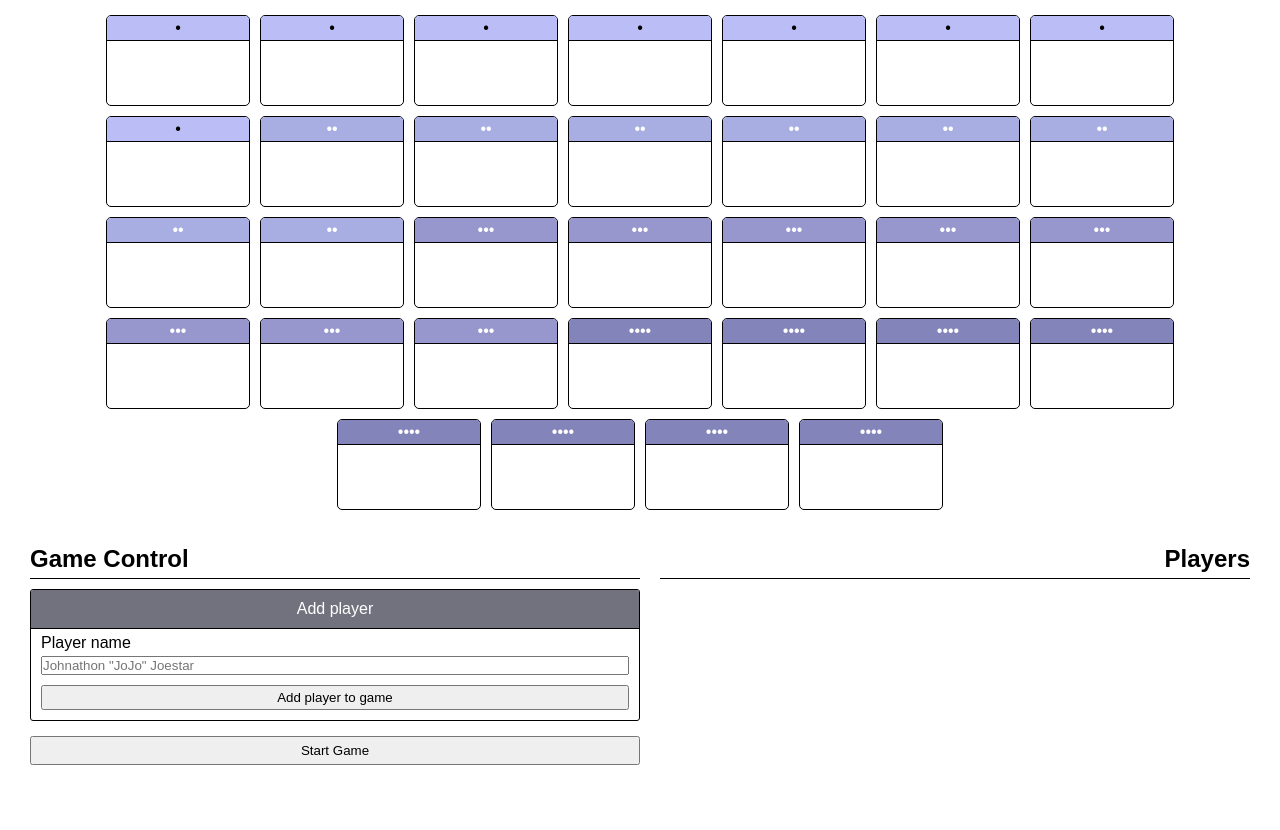
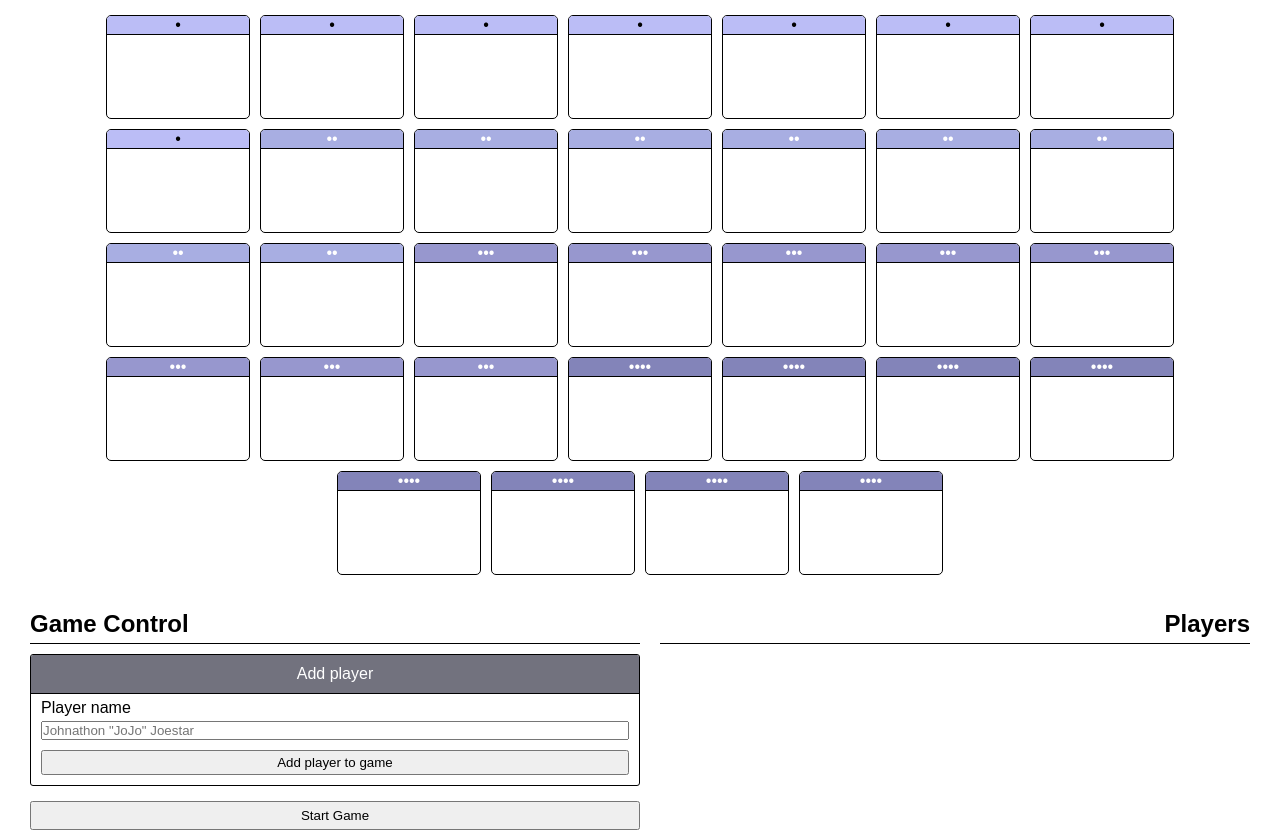
Before and after one commit to TheDerek/plunder-the-sea, a React app: page / in a window 1280 px wide. Shown: the part 92-922 px from the top of the page. Before the commit the page ends 857 px from the top, so only its background shows below. Built offline with nearby package versions, Linux system fonts and the light colour scheme.

Commit message:
Fixes and player aligning

```diff
--- a/src/index.css
+++ b/src/index.css
@@ -32,13 +32,14 @@ header {
   border-radius: 5px;
   min-width: 9em;
   vertical-align: middle;
-  min-height: 4em;
+  min-height: 6.5em;
+  max-height: 6.5em;
   overflow: hidden;
+  height: 100%;
 }
 
 .chip-level {
   border-bottom: solid black 1px;
-  padding: 3px;
   text-align: center;
 }
 
@@ -68,14 +69,20 @@ header {
 }
 
 .chip-player {
-  min-height: 1.3em;
   text-align: center;
-  display: flex;
-  align-items: center;
-  flex-wrap: wrap;
   height: 100%;
-  justify-content: center;
-  min-height: inherit;
+}
+
+.chip-player-1 {
+    padding: 1.8em 0 1.8em;
+}
+
+.chip-player-2 {
+    padding: 1.4em 0 1.4em 0;
+}
+
+.chip-player-3 {
+    padding: .7em 0 .7em 0;
 }
 
 .player {
--- a/src/index.js
+++ b/src/index.js
@@ -6,10 +6,14 @@ import { config } from "./config.js";
 
 function Chip(props) {
   let playerElement = null;
+  let playerElementLevel =
+    "chip-player chip-player-" + (props.plundered ? "1" : props.levels.length);
   if (props.player) {
-    playerElement = <div className="chip-player">{getName(props.player)}</div>;
+    playerElement = (
+      <div className={playerElementLevel}>{getName(props.player)}</div>
+    );
   } else {
-    playerElement = <div className="chip-player"></div>;
+    playerElement = <div className={playerElementLevel}></div>;
   }
 
   let levelText = "";
@@ -23,7 +27,8 @@ function Chip(props) {
   }
 
   let levelClass =
-    "chip-level chip-level-" + (props.plundered ? "plundered" : props.levels[0]);
+    "chip-level chip-level-" +
+    (props.plundered ? "plundered" : props.levels[0]);
 
   return (
     <div className="chip">
@@ -77,18 +82,18 @@ class AddPlayerForm extends React.Component {
 
 function Plunder(props) {
   let plunderText = "";
-  for (let i = 0; i < props.level; i++) {
+  for (let i = 0; i < props.levels[0]; i++) {
     plunderText += "•";
   }
 
-  let className = "plunder chip-level-" + props.level;
+  let className = "plunder chip-level-" + props.levels[0]
 
   return <div className={className}>{plunderText}</div>;
 }
 
 function PlayerPlunder(props) {
   let plunderItems = props.plunder.map((item, index) =>
-    React.createElement(Plunder, { key: index, level: item })
+    React.createElement(Plunder, { key: index, levels: item })
   );
 
   return <div className="stat-value">{plunderItems}</div>;
@@ -333,7 +338,8 @@ class GameControl extends React.Component {
 
   renderMoved() {
     let player = this.props.currentPlayer;
-    let canPlunder = !this.props.currentChip.plundered && !player.performedTurnAction;
+    let canPlunder =
+      !this.props.currentChip.plundered && !player.performedTurnAction;
     let canDrop =
       this.props.currentChip.plundered &&
       player.plunder.length > 0 &&
@@ -360,16 +366,10 @@ class GameControl extends React.Component {
           <p>
             {getName(player)} has moved to chip {player.position + 1} !
           </p>
-          <button
-            disabled={!canPlunder}
-            onClick={this.props.plunder}
-          >
+          <button disabled={!canPlunder} onClick={this.props.plunder}>
             Plunder current location
           </button>
-          <button
-            disabled={!canDrop}
-            onClick={this.props.dropPlunder}
-          >
+          <button disabled={!canDrop} onClick={this.props.dropPlunder}>
             Drop plunder
           </button>
           <button onClick={this.props.endTurn}>End turn</button>
@@ -714,7 +714,7 @@ class Game extends React.Component {
 
     this.setState({
       players: players,
-      chips: chips
+      chips: chips,
     });
   }
 
@@ -741,7 +741,7 @@ class Game extends React.Component {
     let chip = chips[player.position];
 
     chip.plundered = true;
-    player.plunder.push(chip.level);
+    player.plunder.push(chip.levels);
     player.performedTurnAction = true;
 
     this.setState({
```
